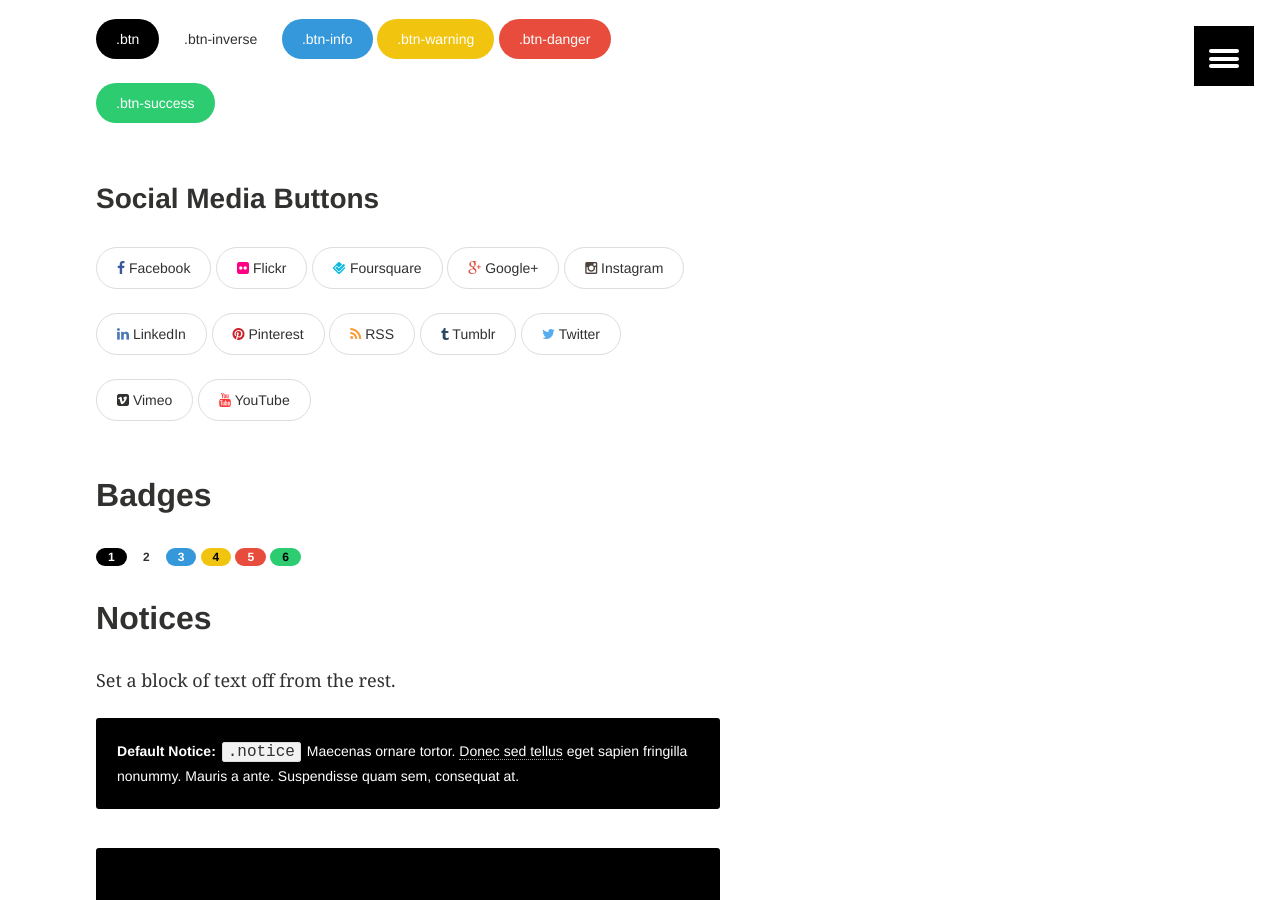
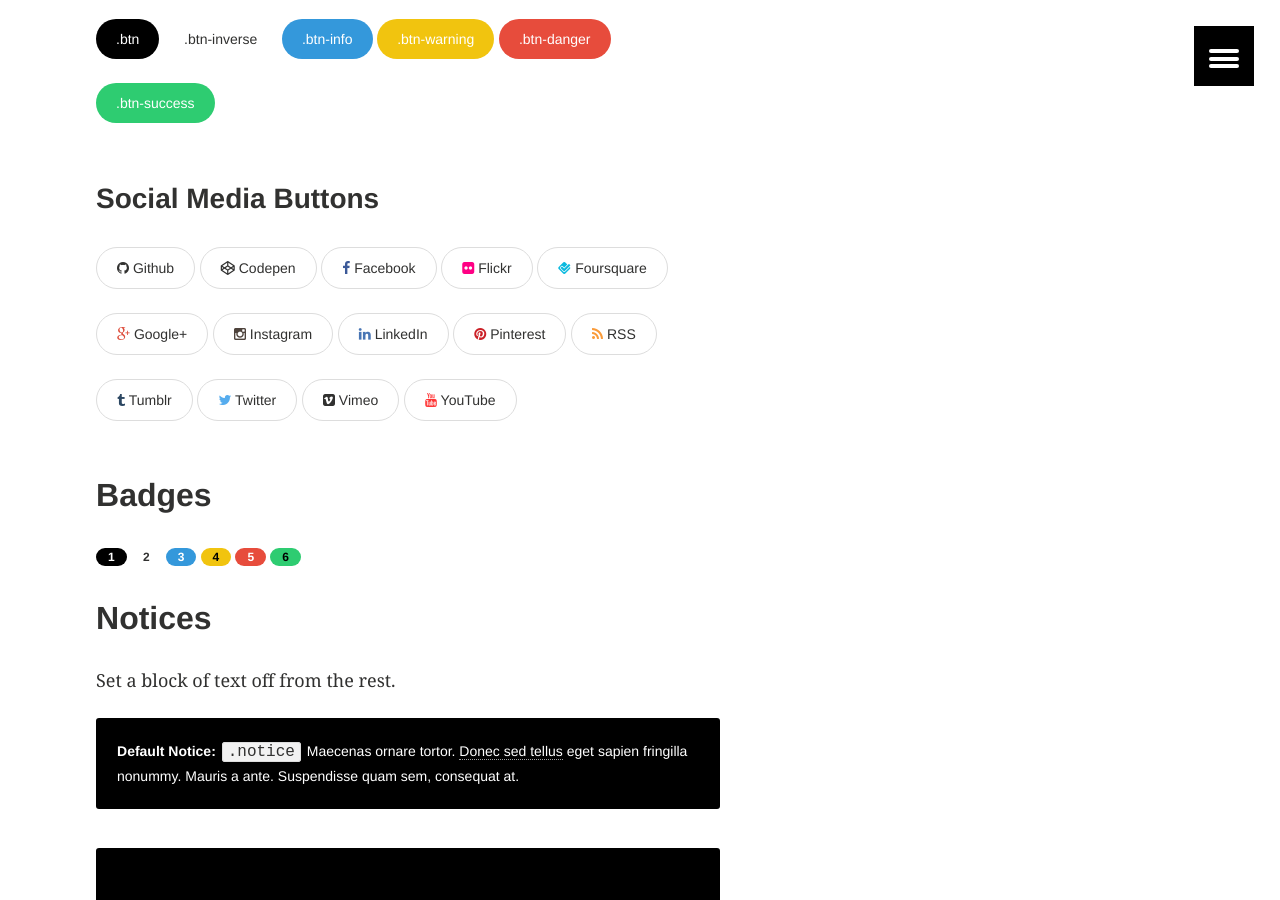
Before and after one commit to cagedcrown/cagedcrown.github.io, a Jekyll site: the page built from _posts/articles/2011-03-10-sample-post.md, in a window 1280 px wide and 900 px high, scrolled down 3615 px. Built offline with Jekyll 4.4.1, drawn with Linux system fonts in a browser that asks for light colours; comment, search, counter and statistics services are not loaded.

Commit message:
checking to see if social media buttons are correct

```diff
--- a/_posts/articles/2011-03-10-sample-post.md
+++ b/_posts/articles/2011-03-10-sample-post.md
@@ -98,6 +98,8 @@
 
 ### Social Media Buttons
 
+<a href="#" class="btn-social github"><i class="fa fa-github" aria-hidden="true"></i> Github</a>
+<a href="#" class="btn-social codepen"><i class="fa fa-codepen" aria-hidden="true"></i> Codepen</a>
 <a href="#" class="btn-social facebook"><i class="fa fa-facebook" aria-hidden="true"></i> Facebook</a>
 <a href="#" class="btn-social flickr"><i class="fa fa-flickr" aria-hidden="true"></i> Flickr</a>
 <a href="#" class="btn-social foursquare"><i class="fa fa-foursquare" aria-hidden="true"></i> Foursquare</a>
```
